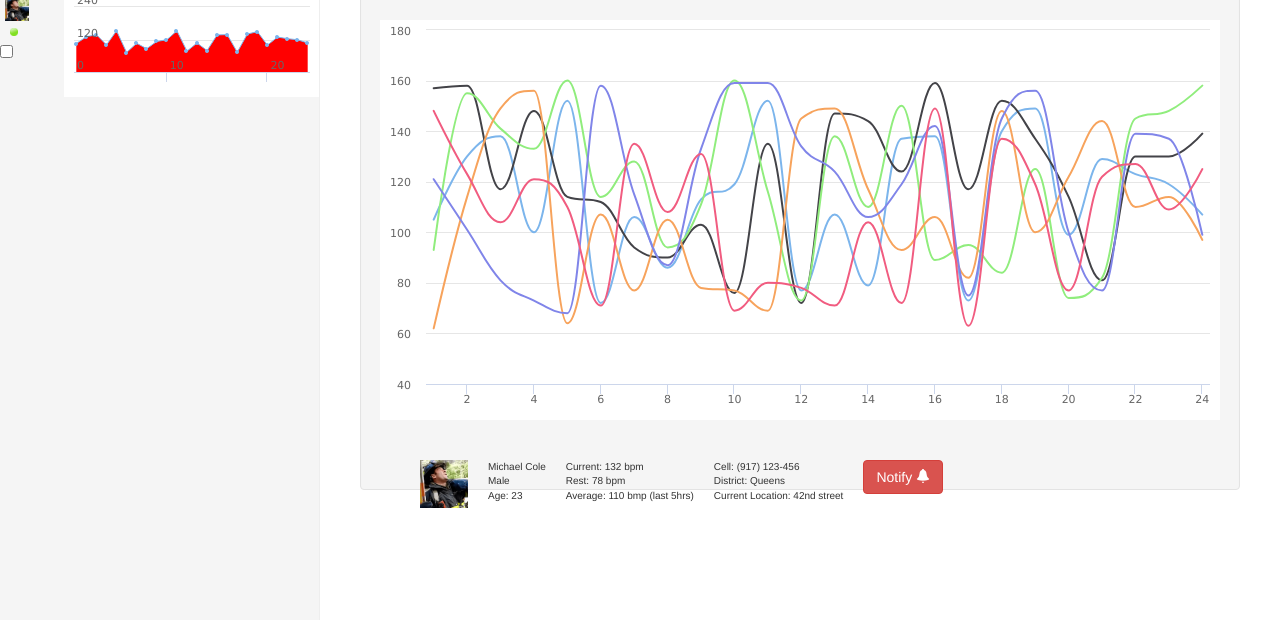
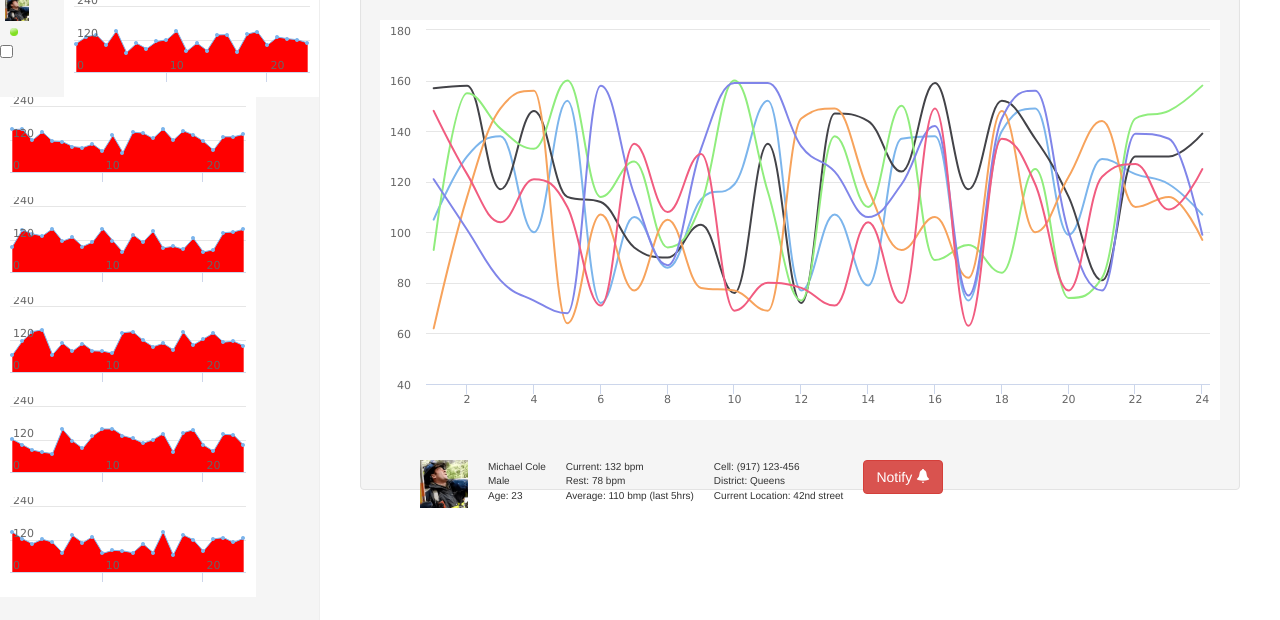
Before and after one commit to nandukalidindi/firebeat-highchart, a plain HTML site: page FitbitDashboard/index.html in a window 1280 px wide. Shown: the part 142-762 px from the top of the page. Drawn offline with nearby package versions, Linux system fonts and the light colour scheme.

Commit message:
Add functionality to have multiple plots on the left panel dynamically

```diff
--- a/FitbitDashboard/index.html
+++ b/FitbitDashboard/index.html
@@ -113,9 +113,10 @@
                  </br>
                     <input type="checkbox">
                </div>
-               <div style="height:100px; float: left; width: 80%" id="prabodh">
-              <script src="plot-sub-chart.js" id="sub-chart" user-container-id="prabodh"></script>
+
+               <div id="sub-chart-list">
                </div>
+               <script src="plot-sub-chart.js"></script>
              </div>
 
             <!-- <li class="active"><a href="#">Overview <span class="sr-only">(current)</span></a></li>
--- a/FitbitDashboard/plot-sub-chart.js
+++ b/FitbitDashboard/plot-sub-chart.js
@@ -171,14 +171,28 @@ var data = [
 }
 ]
 
-var script = document.getElementById('sub-chart');
+data.forEach(function(series) {
+  var node = document.createElement("div");
+  node.style = "height: 100px; float: left; width: 80%"
 
-var names = script.getAttribute('user-container-id').split(",");
+  node.id = series.name
 
-names.forEach(function(name, index) {
-  var container = name,
-      dataIndex = index;
+  document.getElementById('sub-chart-list').appendChild(node);
+});
 
+// var node = document.createElement("div");
+// node.style = "height: 100px; float: left; width: 80%"
+//
+// node.id = "prabodh"
+//
+// document.getElementById('sub-chart-list').appendChild(node);
+
+var parentElement = document.getElementById('sub-chart-list'),
+    childElements = parentElement.children;
+
+for(var i = 0; i < childElements.length; i++) {
+  var container = childElements[i].id;
+      dataIndex = i;
 
   var subChartOptions = {
       chart: {
@@ -250,4 +264,4 @@ names.forEach(function(name, index) {
   }
 
   chart = new Highcharts.Chart(container, subChartOptions);
-});
+}
```
